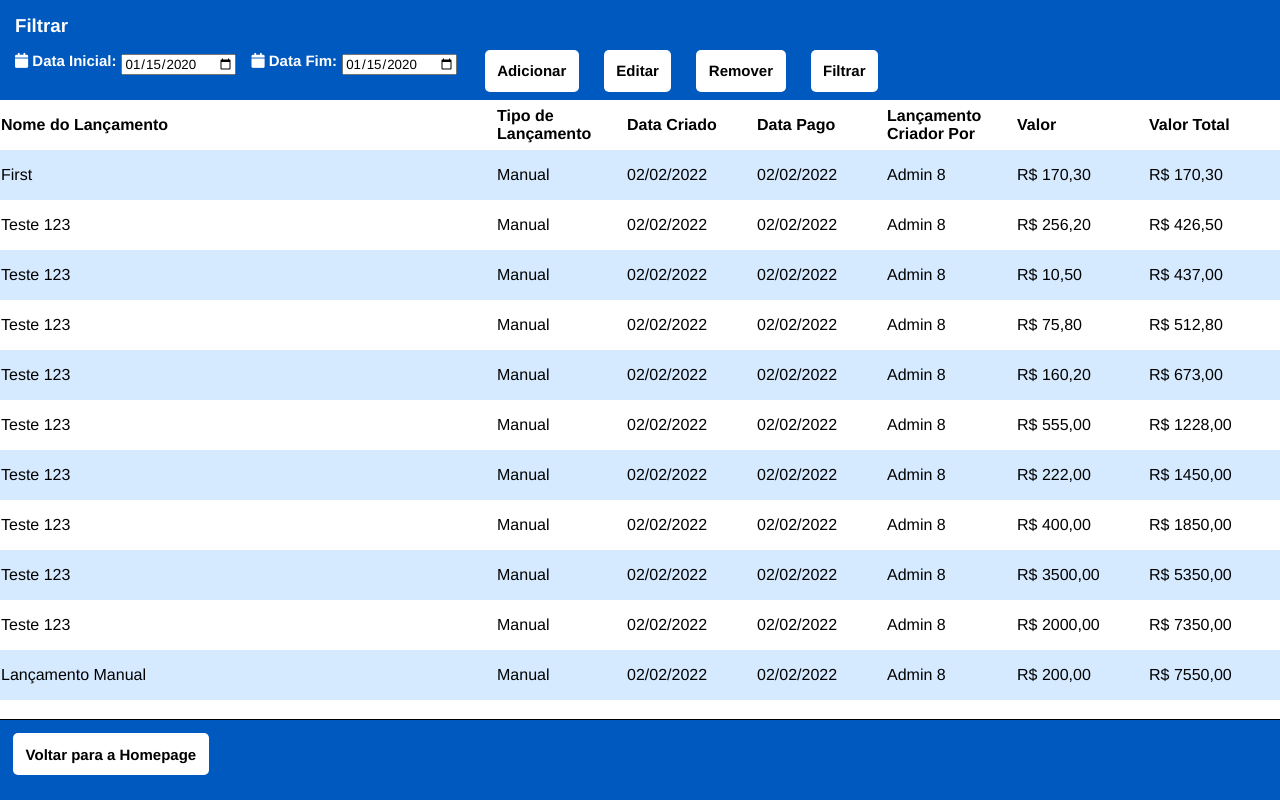
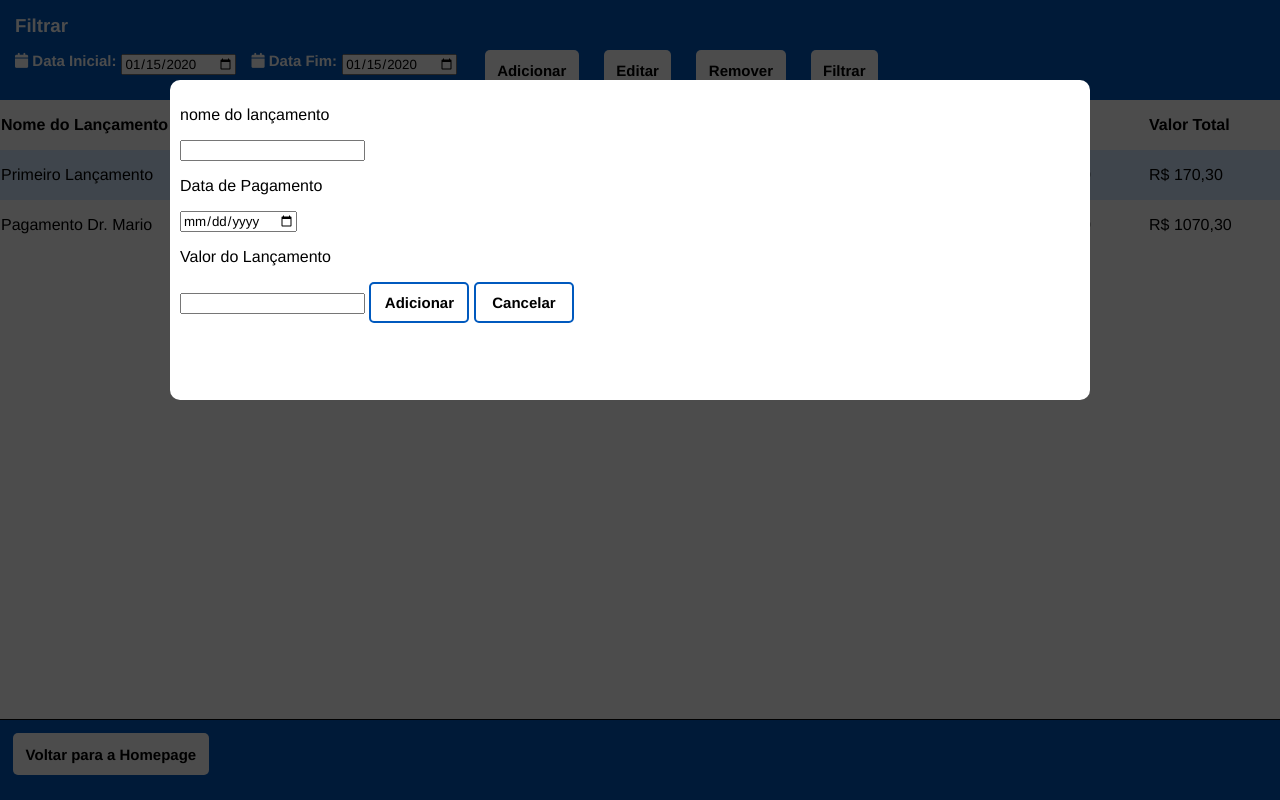
Before and after one commit to Octavio-Lima/gerenciador-de-unidades-odontologicas, a plain HTML site: page html/financeTable.html in a window 1280 px wide. Both pictures are taken after typing "2020-01-15", "2020-01-15" into the empty fields and a click on the button "Adicionar". Drawn offline with Linux system fonts and the light colour scheme.

Commit message:
adicionado função para remover e adicionar lançamentos

```diff
--- a/css/financeTable.css
+++ b/css/financeTable.css
@@ -1,4 +1,5 @@
-/* Geral */
+/* || GERAL */
+
 * {
     font-family: helvetica;
 }
@@ -9,7 +10,12 @@ body, tbody {
     padding: 0;
 }
 
-/* Cabeçalho */
+.hidden {
+    display: none;
+}
+
+/* || CABEÇALHO */
+
 header {
     background-color: #0059be;
     position: absolute;
@@ -37,10 +43,6 @@ header h3{
 .header-input {
     margin: auto 15px auto 5px;
     width: 110px;
-}
-
-.filter-button {
-
 }
 
 /* Corpo */
@@ -71,41 +73,12 @@ table {
     background-color: rgb(255, 255, 255);
 }
 
-tr {
-    width: 100%;
-    height: 50px;
-}
-
-th {
-    vertical-align: middle;
-    text-align: left;
-}
-
-tr:nth-child(even):not(.selected) {
-    background-color: #d5e9ff;
-}
-
-th:first-child{
-    width: calc(40% + 260px);
-}
-th:nth-child(2){
-    width: 10%;
-}
-th:nth-child(3){
-    width: 10%;
-}
-th:nth-child(4){
-    width: 10%;
-}
-th:nth-child(5){
-    width: 10%;
-}
-th:nth-child(6){
-    width: 130px;
-}
-th:last-child{
-    width: 130px;
-}
+tr { width: 100%; height: 50px; }
+th { vertical-align: middle; text-align: left; }
+tr:nth-child(even):not(.selected) { background-color: #d5e9ff; }
+th:first-child{ width: calc(40% + 260px); }
+th:nth-child(2), th:nth-child(3), th:nth-child(4), th:nth-child(5) { width: 10%; }
+th:nth-child(6), th:last-child{ width: 130px; }
 
 /* Rodapé */
 
@@ -118,7 +91,17 @@ footer {
     width: 100%;
 }
 
-button {
+
+.block-bg-elements {
+    width: 100%;
+    height: 100%;
+    background-color: #000000b3;
+    position: absolute;
+    top: 0;
+    right: 0;
+}
+
+.taskbar-buttons {
     border-style: none;
     border-radius: 5px;
     background-color: #fff;
@@ -129,7 +112,7 @@ button {
     margin: 1% 1% 0% 1%;
 }
 
-button:hover {
+.taskbar-buttons:hover {
     border-style: none;
     border-radius: 5px;
     background-color: #99c9ff;
@@ -140,7 +123,7 @@ button:hover {
     margin: 1% 1% 0% 1%;
 }
 
-button:active {
+.taskbar-buttons:active {
     background-color: #05004e;
     color: #fff;
 }
@@ -153,3 +136,56 @@ tr:hover:not(#header-row):not(.selected) {
     color: #fff;
     background-color: #0059be;
 }
+
+/* Caixas de Dialogo */
+.del-entry-diag-box {
+    border-radius: 10px;
+    background-color: #fff;
+    position: absolute;
+    width: 350px;
+    height: 100px;
+    top: 80px;
+    right: calc(50% - 150px);
+    padding: 10px;
+    text-align: center;
+    font-weight: bold;
+}
+
+.diag-box-button {
+    font-size: 15px;
+    font-weight: bold;
+    background-color: #fff;
+    color: #000;
+    border-radius: 5px;
+    padding: 10px;
+    width: 100px;
+    border: 2px solid #0059be;
+}
+
+#confirm-del-button:hover {
+    background-color: #ff0000;
+    border: 2px solid #ff0000;
+    color: #fff;
+}
+
+#confirm-add-entry-button:hover {
+    background-color: #00c000;
+    border: 2px solid #00c000;
+    color: #fff;
+}
+
+#cancel-button:hover {
+    background-color: #0059be;
+    color: #fff;
+}
+
+.add-entry-diag-box{
+    background-color: #fff;
+    border-radius: 10px;
+    position: absolute;
+    width: 900px;
+    height: 300px;
+    top: 80px;
+    right: calc(50% - 450px);
+    padding: 10px;
+}
--- a/css/homepage.css
+++ b/css/homepage.css
@@ -123,10 +123,10 @@ main{
 }
 
 /* close-current-container */
-.block-main-page{
+.block-bg-elements{
     width: 100%;
     height: 100%;
-    background-color: rgba(0, 0, 0, 0.7);
+    background-color: #000000b3;
     position: absolute;
     top: 0;
     right: 0;
--- a/html/financeTable.html
+++ b/html/financeTable.html
@@ -20,10 +20,10 @@
                 <input type="date" name="" class="header-input" id="initial-date">
                 <p><i class="fa fa-calendar"></i> Data Fim:</p>
                 <input type="date" name="" class="header-input" id="end-date">
-                <button id="add-entry">Adicionar</button>
-                <button id="edit-entry">Editar</button>
-                <button id="del-entry">Remover</button>
-                <button id="filter-entry">Filtrar</button>
+                <button class="taskbar-buttons" id="add-entry">Adicionar</button>
+                <button class="taskbar-buttons" id="edit-entry">Editar</button>
+                <button class="taskbar-buttons" id="del-entry">Remover</button>
+                <button class="taskbar-buttons" id="filter-entry">Filtrar</button>
             </div>
         </div>
     </header>
@@ -33,107 +33,53 @@
                 <tr id="header-row">
                     <th>Nome do Lançamento</th>
                     <th>Tipo de Lançamento</th>
-                    <th>Data Criado</th>
-                    <th>Data Pago</th>
+                    <th>Dia Criado</th>
+                    <th>Dia Pago</th>
                     <th>Lançamento Criador Por</th>
                     <th>Valor</th>
                     <th>Valor Total</th>
                 </tr>
                 <tr class="table-row">
-                    <td>First</td>
-                    <td>Manual</td>
-                    <td>02/02/2022</td>
-                    <td>02/02/2022</td>
+                    <td>Primeiro Lançamento</td>
+                    <td>Entrada</td>
+                    <td>28/11/2020</td>
+                    <td>02/04/2024</td>
                     <td>Admin 8</td>
                     <td class="value">R$ 170,30</td>
                     <td class="value-sum">R$ 0,00</td>
                 </tr>
                 <tr class="table-row">
-                    <td>Teste 123</td>
-                    <td>Manual</td>
-                    <td>02/02/2022</td>
-                    <td>02/02/2022</td>
-                    <td>Admin 8</td>
-                    <td class="value">R$ 256,20</td>
-                    <td class="value-sum">R$ 0,00</td>
-                </tr>
-                <tr class="table-row">
-                    <td>Teste 123</td>
-                    <td>Manual</td>
-                    <td>02/02/2022</td>
-                    <td>02/02/2022</td>
-                    <td>Admin 8</td>
-                    <td class="value">R$ 10,50</td>
-                    <td class="value-sum">R$ 0,00</td>
-                </tr>
-                <tr class="table-row">
-                    <td>Teste 123</td>
-                    <td>Manual</td>
-                    <td>02/02/2022</td>
-                    <td>02/02/2022</td>
-                    <td>Admin 8</td>
-                    <td class="value">R$ 75,80</td>
-                    <td class="value-sum">R$ 0,00</td>
-                </tr>
-                <tr class="table-row">
-                    <td>Teste 123</td>
-                    <td>Manual</td>
-                    <td>02/02/2022</td>
-                    <td>02/02/2022</td>
-                    <td>Admin 8</td>
-                    <td class="value">R$ 160,20</td>
-                    <td class="value-sum">R$ 0,00</td>
-                </tr>
-                <tr class="table-row">
-                    <td>Teste 123</td>
-                    <td>Manual</td>
-                    <td>02/02/2022</td>
-                    <td>02/02/2022</td>
-                    <td>Admin 8</td>
-                    <td class="value">R$ 555,00</td>
-                    <td class="value-sum">R$ 0,00</td>
-                </tr>
-                <tr class="table-row">
-                    <td>Teste 123</td>
-                    <td>Manual</td>
-                    <td>02/02/2022</td>
-                    <td>02/02/2022</td>
-                    <td>Admin 8</td>
-                    <td class="value">R$ 222,00</td>
-                    <td class="value-sum">R$ 0,00</td>
-                </tr>
-                <tr class="table-row">
-                    <td>Teste 123</td>
-                    <td>Manual</td>
-                    <td>02/02/2022</td>
-                    <td>02/02/2022</td>
-                    <td>Admin 8</td>
-                    <td class="value">R$ 400,00</td>
-                    <td class="value-sum">R$ 0,00</td>
-                </tr>
-                <tr class="table-row">
-                    <td>Teste 123</td>
-                    <td>Manual</td>
-                    <td>02/02/2022</td>
-                    <td>02/02/2022</td>
-                    <td>Admin 8</td>
-                    <td class="value">R$ 3500,00</td>
-                    <td class="value-sum">R$ 0,00</td>
-                </tr>
-                <tr class="table-row">
-                    <td>Teste 123</td>
-                    <td>Manual</td>
-                    <td>02/02/2022</td>
-                    <td>02/02/2022</td>
-                    <td>Admin 8</td>
-                    <td class="value">R$ 2000,00</td>
+                    <td>Pagamento Dr. Mario</td>
+                    <td>Saida</td>
+                    <td>01/12/1990</td>
+                    <td>30/12/1994</td>
+                    <td>Automatico</td>
+                    <td class="value">R$ 900,00</td>
                     <td class="value-sum">R$ 0,00</td>
                 </tr>
             </tbody>
         </table>
     </main>
     <footer>
-        <button onclick="window.location.href = 'homepage.html';">Voltar para a Homepage</button>
+        <button class="taskbar-buttons" onclick="window.location.href = 'homepage.html';">Voltar para a Homepage</button>
     </footer>
+    <!-- Bloquear Elementos do Fundo -->
+    <div class="block-bg-elements hidden"></div>
+    <!-- Janelas de Aviso -->
+    <div class="del-entry-diag-box dialog-window hidden">
+        <p>Deseja apagar o lançamento selecionado?</p>
+        <button class="diag-box-button" id="confirm-del-button">Apagar</button>
+        <button class="diag-box-button" id="cancel-button">Cancelar</button>
+    </div>
+    <div class="add-entry-diag-box dialog-window hidden">
+        <p>nome do lançamento</p>
+        <input type="text" name="" id="entry-name">
+        <p>Data de Pagamento</p>
+        <input type="date" name="" id="entry-date">
+        <p>Valor do Lançamento</p>
+        <input type="number" name="" id="entry-value">
+        <button class="diag-box-button" id="confirm-add-entry-button">Adicionar</button>
+        <button class="diag-box-button" id="cancel-button">Cancelar</button>
+    </div>
 </body>
 </html>
--- a/js/financeTable.js
+++ b/js/financeTable.js
@@ -3,8 +3,19 @@ let entryValue = document.querySelectorAll(".value");
 let entrySumValues = document.querySelectorAll(".value-sum");
 const addEntryButton = document.querySelector("#add-entry");
 const delEntryButton = document.querySelector("#del-entry");
+const confirmDelEntry = document.querySelector("#confirm-del-button")
 const filterEntryButton = document.querySelector("#filter-entry");
 const financeTable = document.querySelector('table');
+const blockBgElement = document.querySelector(".block-bg-elements");
+const delEntryDiagBox = document.querySelector(".del-entry-diag-box");
+const cancelDiagBox = document.querySelector("#cancel-button")
+const allDiagWindow = document.querySelectorAll(".dialog-window")
+const addEntryDiagBox = document.querySelector(".add-entry-diag-box")
+const confirmAddEntryButton = document.querySelector("#confirm-add-entry-button")
+
+const entryNameInputValue = document.querySelector("#entry-name")
+const entryDateInputValue = document.querySelector("#entry-date")
+const entryValueInputValue = document.querySelector("#entry-value")
 
 calculateSumByRow();
 
@@ -101,7 +112,7 @@ function addNewEntry(name, createType, dateCreated, datePayed, createBy, value)
 addEntryButton.addEventListener("click", (e) => {
     e.preventDefault();
 
-    addNewEntry("Lançamento Manual","Manual","02/02/2022","02/02/2022", "Admin 8","R$ 200,00","");
+    dialogBoxAdd(true);
 })
 
 filterEntryButton.addEventListener("click", (e) => {
@@ -114,6 +125,80 @@ delEntryButton.addEventListener("click", (e) => {
     e.preventDefault();
 
     let entryToDelete = document.querySelector(".selected");
-    entryToDelete.remove();
-    calculateSumByRow();
+    if (entryToDelete !== null) {
+        dialogBox(true)
+    }
 })
+
+// Caixa de Dialogo
+function dialogBox(showBox) {
+    if (showBox == true) {
+        blockBgElement.classList.remove("hidden");
+        delEntryDiagBox.classList.remove("hidden");
+    }else{
+        blockBgElement.classList.add("hidden");
+        allDiagWindow.forEach(window => {
+            window.classList.add("hidden");
+        });
+    }
+}
+
+function dialogBoxAdd(showBox) {
+    if (showBox == true) {
+        blockBgElement.classList.remove("hidden");
+        addEntryDiagBox.classList.remove("hidden");
+    }else{
+        blockBgElement.classList.add("hidden");
+        addEntryDiagBox.classList.add("hidden");
+    }
+}
+
+
+confirmDelEntry.addEventListener("click", (e) => {
+    e.preventDefault();
+
+    let entryToDelete = document.querySelector(".selected");
+    if (entryToDelete !== null) {
+        entryToDelete.remove();
+        calculateSumByRow();
+        dialogBox(false);
+    }else{
+        dialogBox(false);
+    }
+})
+
+confirmAddEntryButton.addEventListener("click", (e) => {
+    e.preventDefault();
+
+    const date = new Date();
+
+    let day = date.getDate();
+    let month = date.getMonth() + 1;
+    let year = date.getFullYear();
+    let currentDate = `${day}/${month}/${year}`;
+
+    addNewEntry(entryNameInputValue.value,"Manual",currentDate,entryDateInputValue.value, "Admin 8","R$ " + entryValueInputValue.value,"");
+    dialogBoxAdd(false);
+})
+
+document.addEventListener("click", (e) => {
+    e.preventDefault();
+    const targetEl = e.target;
+    let id = targetEl.id;
+
+    if (id == "cancel-button"){
+        dialogBoxAdd(false);
+        dialogBox(false);
+    }
+
+    if (targetEl.classList.contains("block-bg-elements")){
+        dialogBoxAdd(false);
+        dialogBox(false);
+    }
+})
+
+
+cancelDiagBox.addEventListener("click", (e) => {
+    e.preventDefault();
+
+})
```
Also changed, not shown: html/homepage.html (+2 -1 lines), js/homepage.js (+4 -4 lines).
